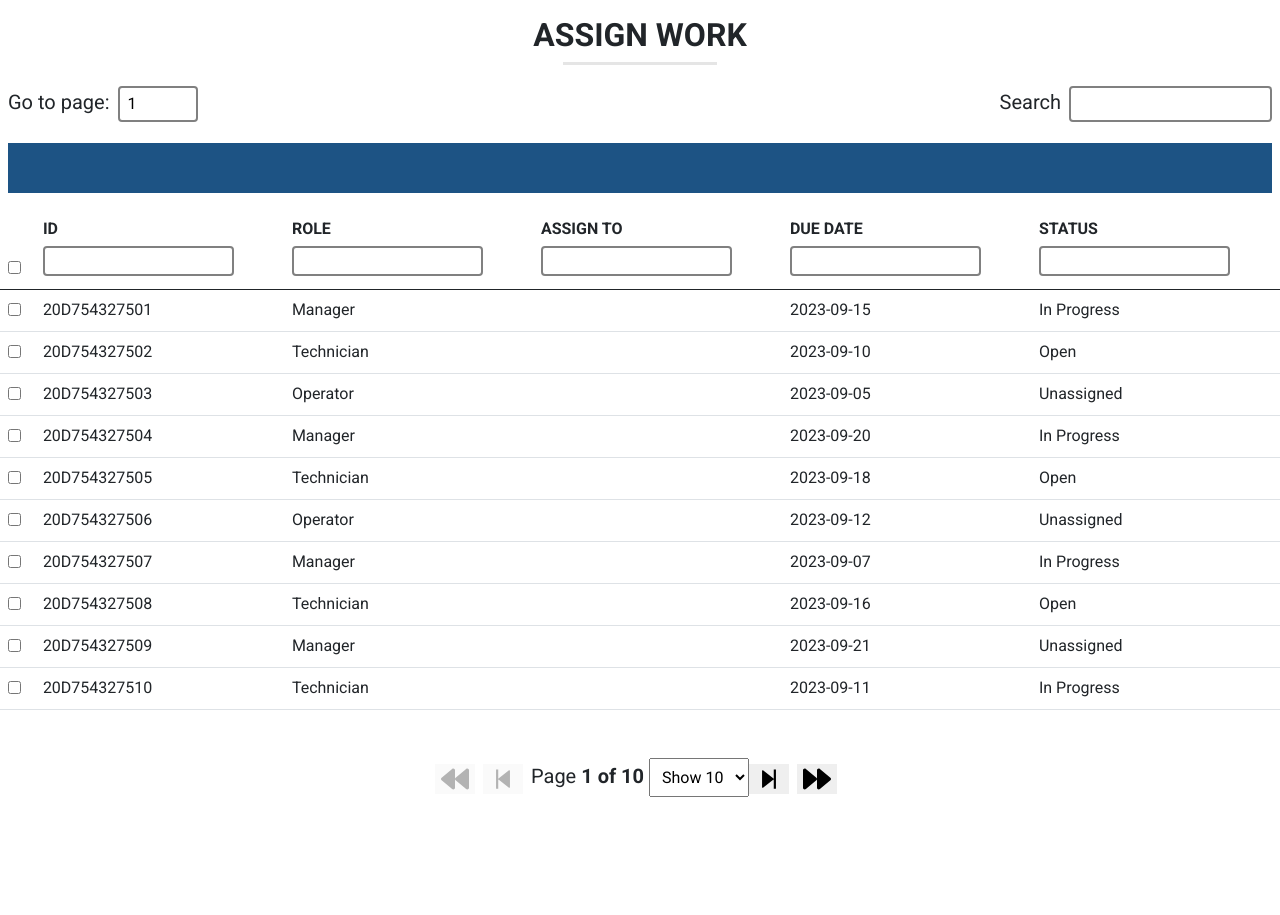
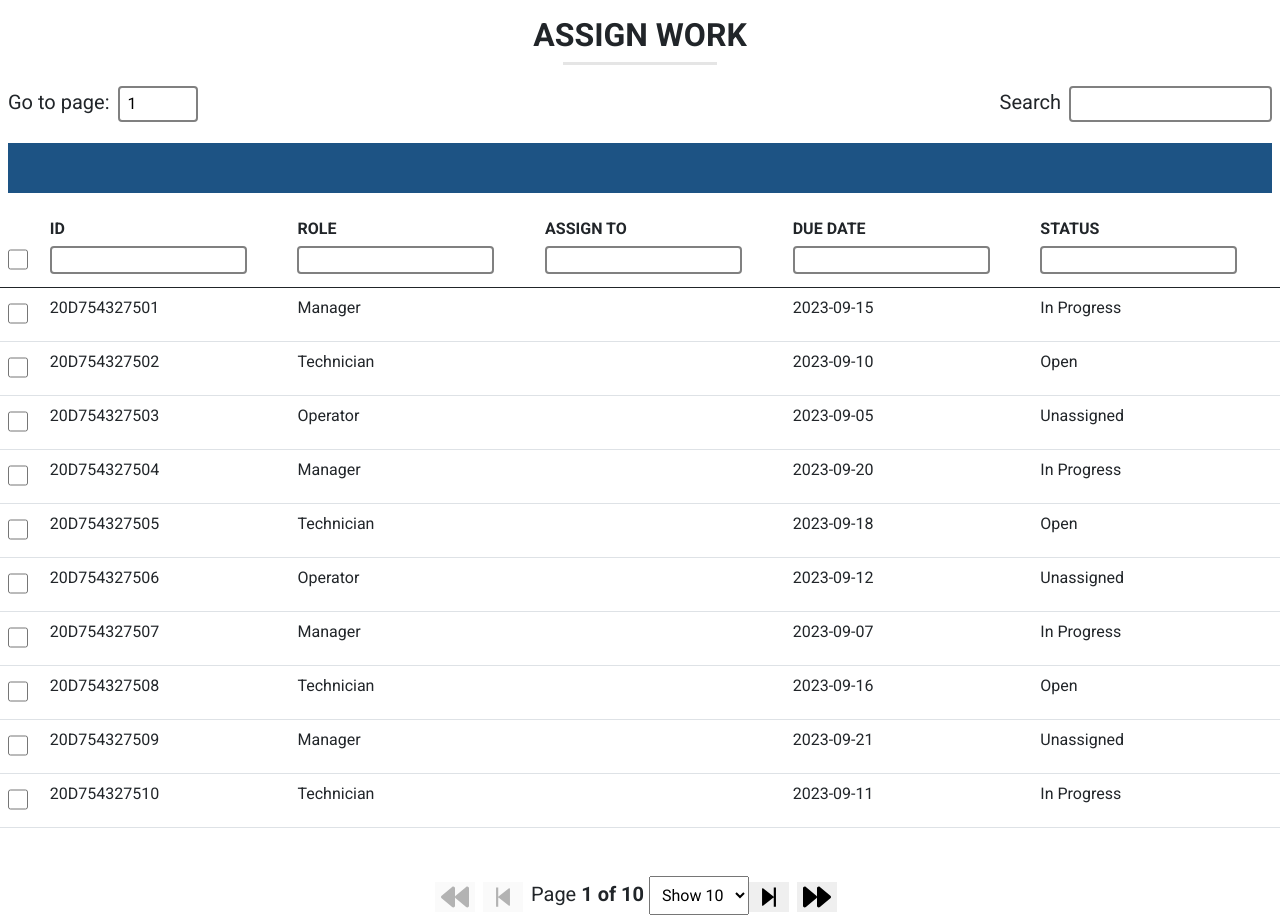
Before and after one commit to JoySarkarBD/college-project, a React (Vite) app: page /admin in a window 1280 px wide. Before the commit the page ends 800 px from the top, so only its background shows below. Built offline with nearby package versions, Linux system fonts and the light colour scheme.

Commit message:
fix: design change

```diff
--- a/src/components/DataTable/DataTable.css
+++ b/src/components/DataTable/DataTable.css
@@ -1,3 +1,9 @@
 input {
   margin: 5px 0;
+  padding: 0 5px;
 }
+
+input[type="checkbox"] {
+  width: 20px;
+  height: 25px;
+}
```
